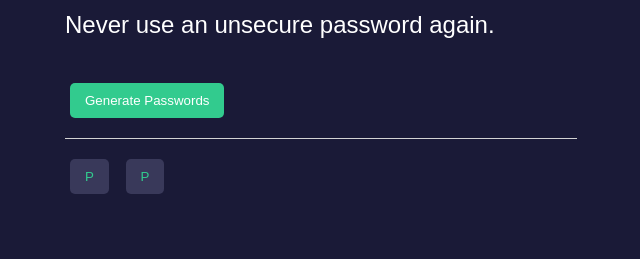
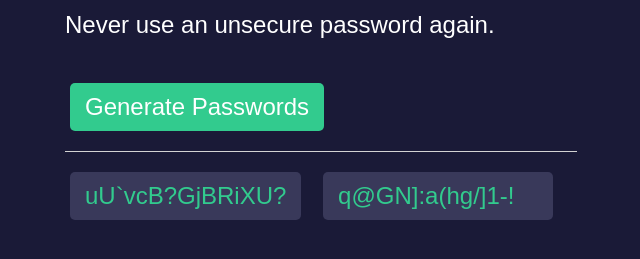
Before and after one commit to Alinka1306/password-generator, a plain HTML site: page index.html in a window 1280 px wide. Both pictures are taken after a click on the button "Generate Passwords". Shown: the part 131-390 px from the top of the page, without its empty margins (319-959 px from the left). Drawn offline with Linux system fonts and the light colour scheme.

Commit message:
finished

```diff
--- a/index.css
+++ b/index.css
@@ -7,17 +7,24 @@ body {
     font-size: 150%;
     font-family: "Roboto Condenced", arial;
 }
-button {
+button, #password1, #password2 {
     padding: 10px 15px;
     border: none;
     border-radius: 5px;
     color: white;
     margin: 20px 5px;
+    font-size: 100%;
 }
 #generate-password {
     background-color: rgb(50, 203, 142);
 }
+#password-container {
+    display: inline-block;
+}
 #password1, #password2 {
     color:rgb(50, 203, 142);
     background-color: rgb(57, 57, 90);
+    min-width: 200px;
+    display: inline-block;
+    margin-right: 10px;
 }
--- a/index.html
+++ b/index.html
@@ -7,8 +7,10 @@
         <p>Never use an unsecure password again.</p>
         <button id="generate-password">Generate Passwords</button>
         <div style="border-bottom: 1px solid lightgray;"></div>
-        <button id="password1" disabled>P</button>
-        <button id="password2" disabled>P</button>
+        <div id="password-container">
+            <div id="password1">&nbsp;</div>
+            <div id="password2">&nbsp;</div>
+        </div>
         <script src="index.js"></script>
     </body>
 </html>
--- a/index.js
+++ b/index.js
@@ -1,7 +1,20 @@
-const characters = ["A","B","C","D","E","F","G","H","I","J","K","L","M","N","O","P","Q","R","S","T","U","V","W","X","Y","Z","a","b","c","d","e","f","g","h","i","j","k","l","m","n","o","p","q","r","s","t","u","v","w","x","y","z", "0", "1", "2", "3", "4", "5", "6", "7", "8", "9","~","`","!","@","#","$","%","^","&","*","(",")","_","-","+","=","{","[","}","]",",","|",":",";","<",">",".","?",
+const characters = ["A","B","C","D","E","F","G","H","I","J","K","L","M","N","O","P","Q","R","S","T","U","V","W","X","Y","Z","a","b","c","d","e","f","g","h","i","j","k","l","m","n","o","p","q","r","s","t","u","v","w","x","y","z", "0", "1", "2", "3", "4", "5", "6", "7", "8", "9","~","`","!","@","#","$","%","^","&","*","(",")","_","-","+","=","{","[","}","]",",","|",":",";","<",">",".","?",
 "/"];
 
 let generatePwBtn = document.getElementById("generate-password");
+let password1 = document.getElementById("password1");
+let password2 = document.getElementById("password2");
+let randomItem;
 generatePwBtn.addEventListener("click", function() {
+    password1.textContent = generateRandomPassword();
+    password2.textContent = generateRandomPassword();
+});
 
-})
+function generateRandomPassword() {
+    let password = "";
+    for(let i = 0; i < 15; i++) {
+        randomItem = characters[Math.floor(Math.random() * characters.length)];
+        password += randomItem;
+    }
+    return password;
+}
```
